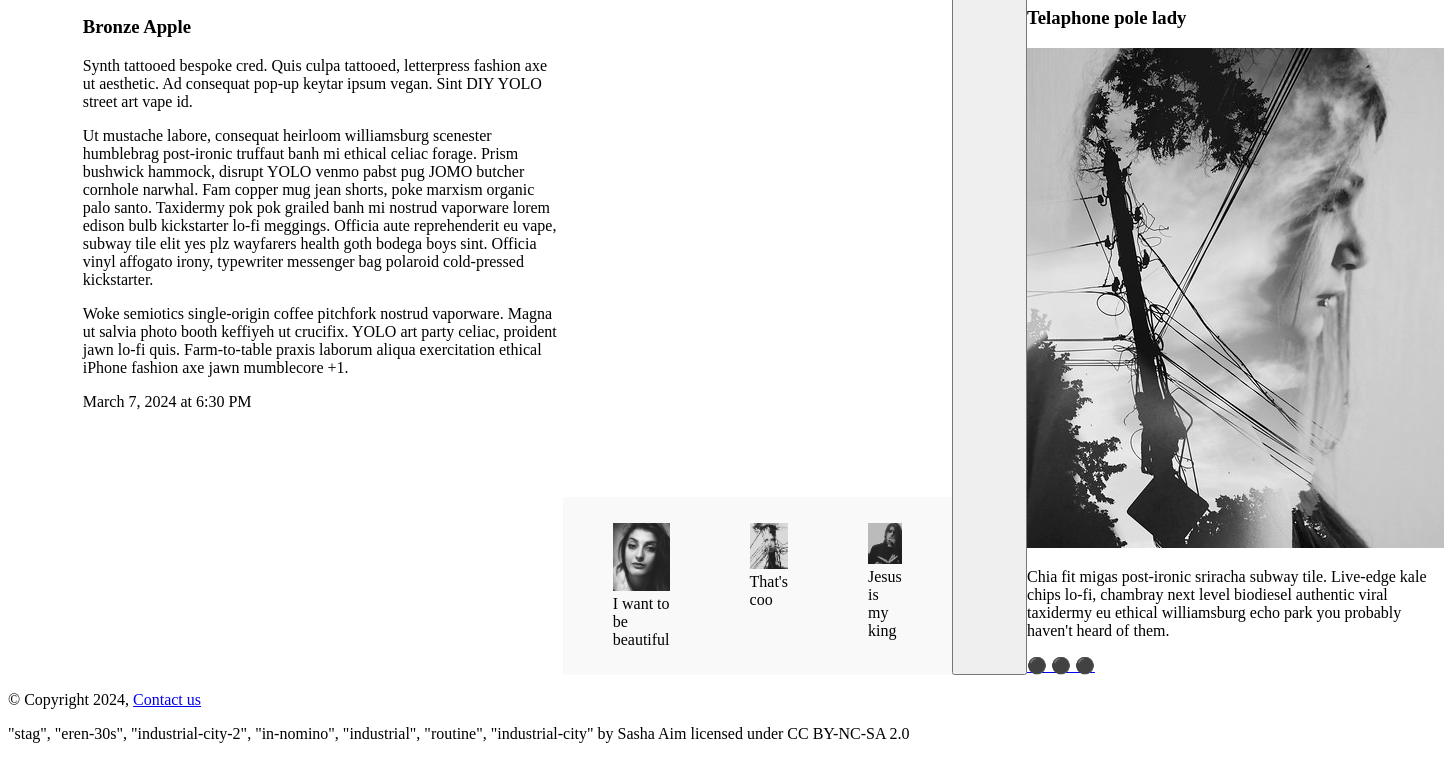
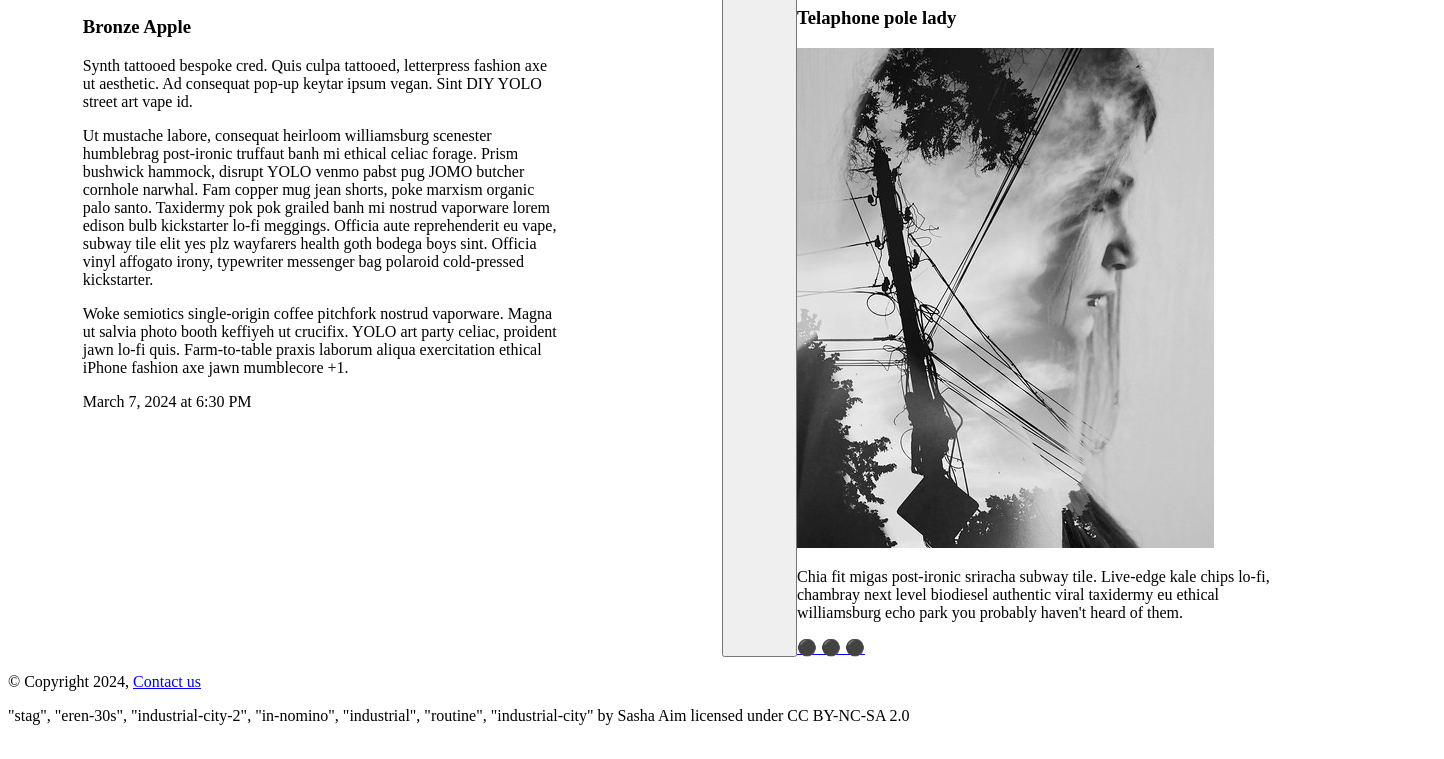
Before and after one commit to CorneliS-CWU/CorneliS-CWU.github.io, a plain HTML site: page blog/index.html in a window 1280 px wide. Shown: the part 1440-2199 px from the top of the page, 1444 px wide, since content can reach past the window. Drawn offline with Linux system fonts and the light colour scheme.

Commit message:
Update style.css

```diff
--- a/blog/css/style.css
+++ b/blog/css/style.css
@@ -80,7 +80,7 @@
 
 
   .image-container {
-    display: flex;
+    align-self: flex-end
     justify-content: space-between;
     padding: 10px;
   }
@@ -95,13 +95,6 @@
     display: flex;
 }
 
-.subsection {
-    width: auto;
-    background-color: #f9f9f9;
-    align-self: flex-end;
-
-  }
-
 .aside {
     margin-left: auto;
 }
```
